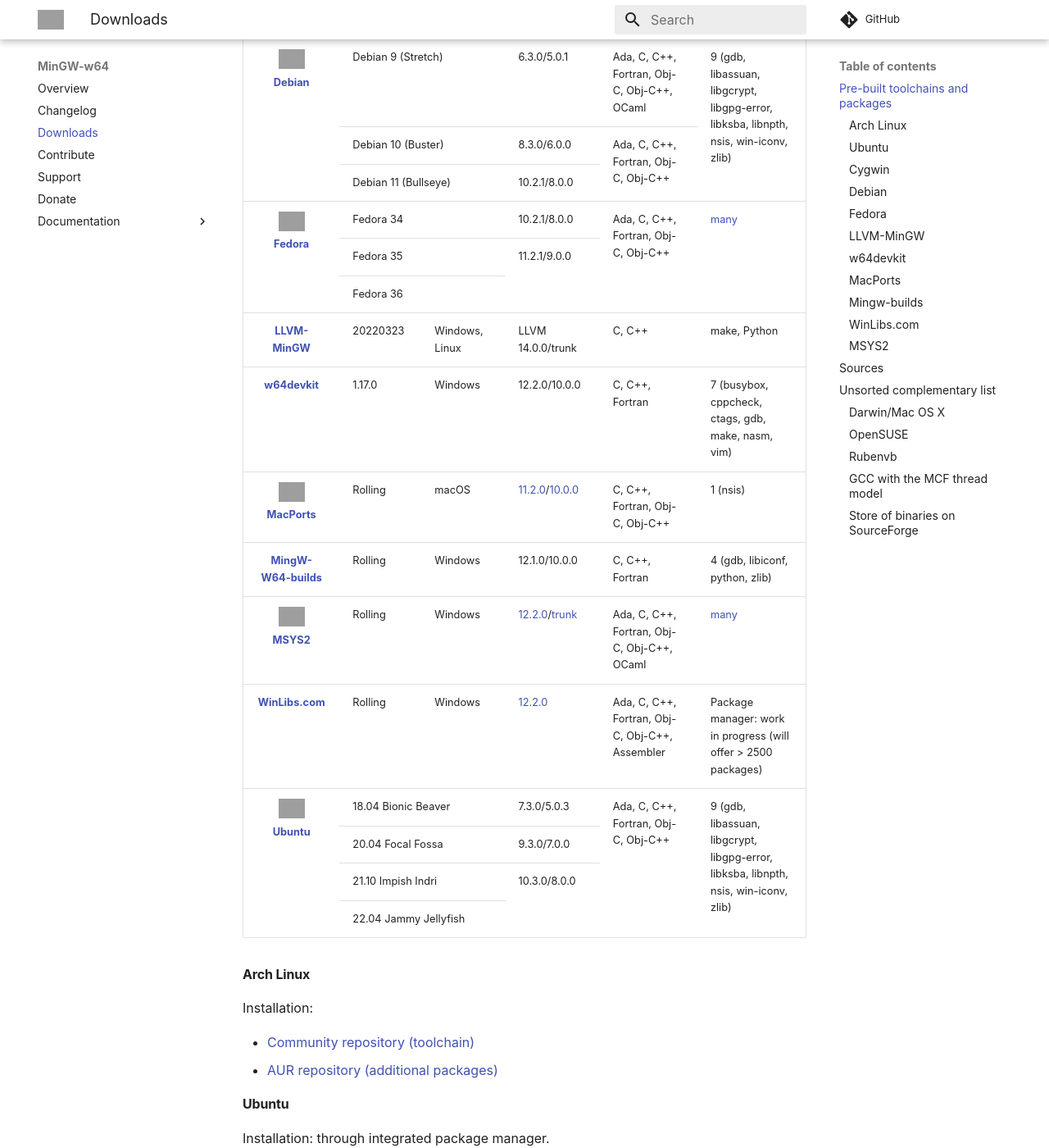
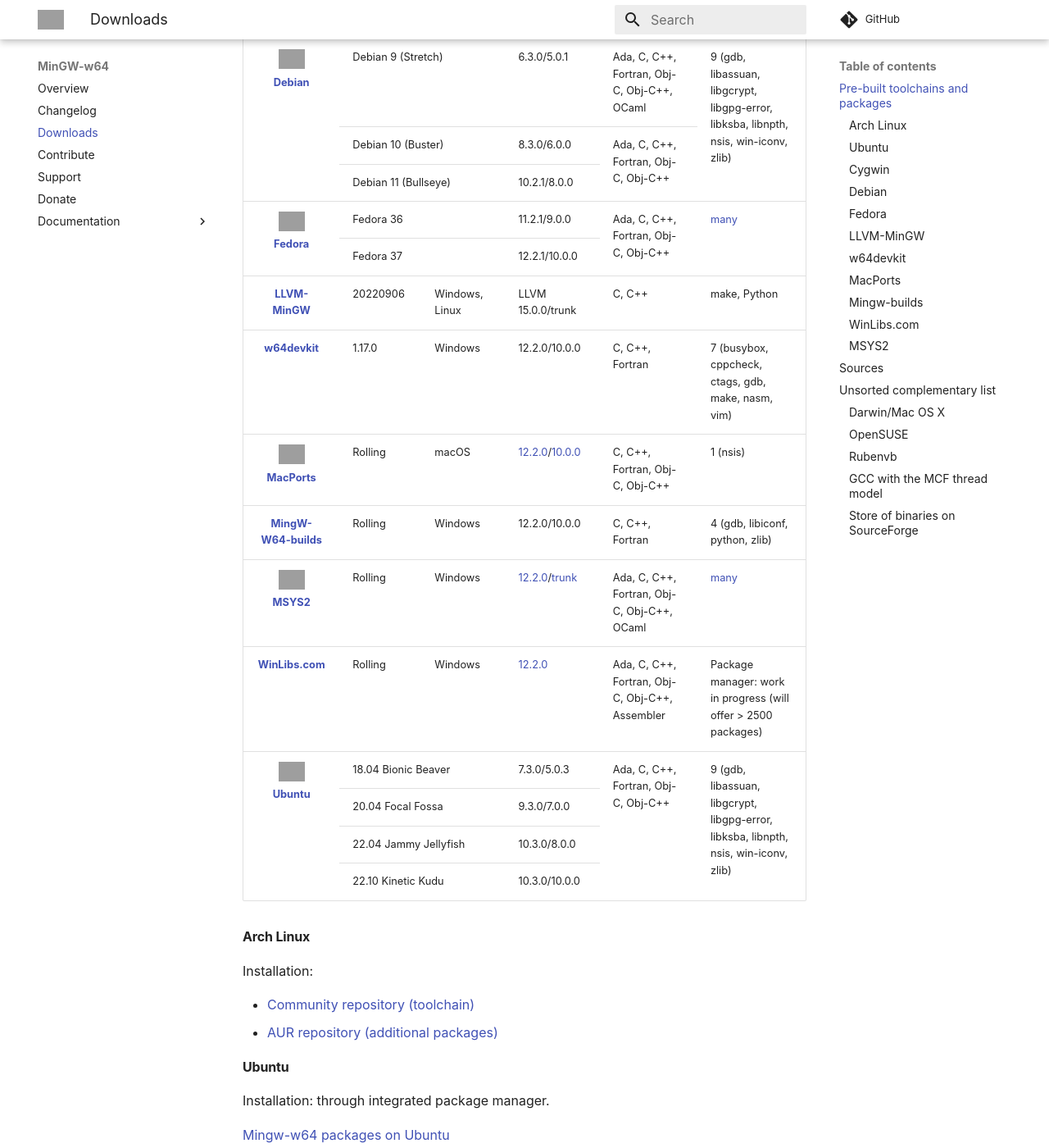
Before and after one commit to mingw-w64/mingw-w64.github.io, an MkDocs documentation site: the page built from web/downloads.md, in a window 1280 px wide and 1400 px high, scrolled down 611 px. Shown: the whole window at 82% size. Built offline with MkDocs 1.6.1 and Material for MkDocs 9.7.7, drawn with Linux system fonts in a browser that asks for light colours; comment, search, counter and statistics services are not loaded; some of the changed text lies outside the part shown; grey boxes are pictures that could not be loaded.

Commit message:
Update GCC/mingw-w64 versions

```diff
--- a/web/downloads.md
+++ b/web/downloads.md
@@ -32,9 +32,9 @@
             <td colspan="2">Arch Linux </td>
             <td>
                 <a href="https://archlinux.org/packages/community/x86_64/mingw-w64-gcc/" class="urlextern"
-                    title="https://archlinux.org/packages/community/x86_64/mingw-w64-gcc/" rel="nofollow">11.2.0</a>/<a
+                    title="https://archlinux.org/packages/community/x86_64/mingw-w64-gcc/" rel="nofollow">12.2.0</a>/<a
                     href="https://archlinux.org/packages/community/any/mingw-w64-crt/" class="urlextern"
-                    title="https://archlinux.org/packages/community/any/mingw-w64-crt/" rel="nofollow">9.0.0</a>
+                    title="https://archlinux.org/packages/community/any/mingw-w64-crt/" rel="nofollow">10.0.0</a>
             </td>
             <td>Ada, C, C++, Fortran, Obj-C, Obj-C++ </td>
             <td><a href="https://aur.archlinux.org/packages/?K=mingw-w64">many</a></td>
@@ -48,7 +48,7 @@
             </td>
             <td>Rolling</td>
             <td>Windows</td>
-            <td>11.2.0/10.0.0 </td>
+            <td>11.3.0/10.0.0 </td>
             <td>C, C++, Fortran, Obj-C </td>
             <td><a href="https://cygwin.com/cgi-bin2/package-grep.cgi?grep=mingw64-x86_64&arch=x86_64"> many</a> </td>
         </tr>
@@ -73,31 +73,28 @@
             <td>10.2.1/8.0.0 </td>
         </tr>
         <tr>
-            <td style="text-align:center;" rowspan="3">
+            <td style="text-align:center;" rowspan="2">
                 <strong><a href="#fedora"><img
                             src="../logos/fedora-logo.png"
                             title="Fedora Linux logo" alt="Fedora Linux logo" width="32"></a><br><a
                         href="#fedora" > Fedora</a></strong>
             </td>
-            <td colspan="2">Fedora 34 </td>
-            <td>10.2.1/8.0.0 </td>
-            <td rowspan="3">Ada, C, C++, Fortran, Obj-C, Obj-C++ </td>
-            <td rowspan="3"><a href="https://packages.fedoraproject.org/search?query=mingw64"> many</td>
+            <td colspan="2">Fedora 36 </td>
+            <td>11.2.1/9.0.0 </td>
+            <td rowspan="2">Ada, C, C++, Fortran, Obj-C, Obj-C++ </td>
+            <td rowspan="2"><a href="https://packages.fedoraproject.org/search?query=mingw64"> many</td>
         </tr>
         <tr>
-            <td colspan="2">Fedora 35 </td>
-            <td rowspan="2">11.2.1/9.0.0 </td>
-        </tr>
-        <tr>
-            <td colspan="2">Fedora 36 </td>
+            <td colspan="2">Fedora 37 </td>
+            <td>12.2.1/10.0.0 </td>
         </tr>
         <tr>
             <td style="text-align:center;">
                 <strong><a href="#llvm-mingw">LLVM-MinGW</a></strong>
             </td>
-            <td>20220323</td>
+            <td>20220906</td>
             <td>Windows, Linux</td>
-            <td>LLVM 14.0.0/trunk</td>
+            <td>LLVM 15.0.0/trunk</td>
             <td>C, C++</td>
             <td>make, Python</td>
         </tr>
@@ -134,7 +131,7 @@
                 <a href="https://github.com/macports/macports-ports/blob/master/cross/x86_64-w64-mingw32-gcc/Portfile"
                     class="urlextern"
                     title="https://github.com/macports/macports-ports/blob/master/cross/x86_64-w64-mingw32-gcc/Portfile"
-                    rel="nofollow">11.2.0</a>/<a
+                    rel="nofollow">12.2.0</a>/<a
                     href="https://github.com/macports/macports-ports/blob/master/cross/mingw-w64/Portfile"
                     class="urlextern"
                     title="https://github.com/macports/macports-ports/blob/master/cross/mingw-w64/Portfile"
@@ -149,7 +146,7 @@
             </td>
             <td>Rolling </td>
             <td>Windows</td>
-            <td>12.1.0/10.0.0 </td>
+            <td>12.2.0/10.0.0 </td>
             <td>C, C++, Fortran </td>
             <td>4 (gdb, libiconf, python, zlib) </td>
         </tr>
@@ -204,11 +201,12 @@
             <td>9.3.0/7.0.0 </td>
         </tr>
         <tr>
-            <td colspan="2"> 21.10 Impish Indri </td>
-            <td rowspan="2">10.3.0/8.0.0 </td>
+            <td colspan="2"> 22.04 Jammy Jellyfish </td>
+            <td>10.3.0/8.0.0 </td>
         </tr>
         <tr>
-            <td colspan="2"> 22.04 Jammy Jellyfish </td>
+            <td colspan="2"> 22.10 Kinetic Kudu </td>
+            <td>10.3.0/10.0.0 </td>
         </tr>
         <tr>
         </tr>
```
